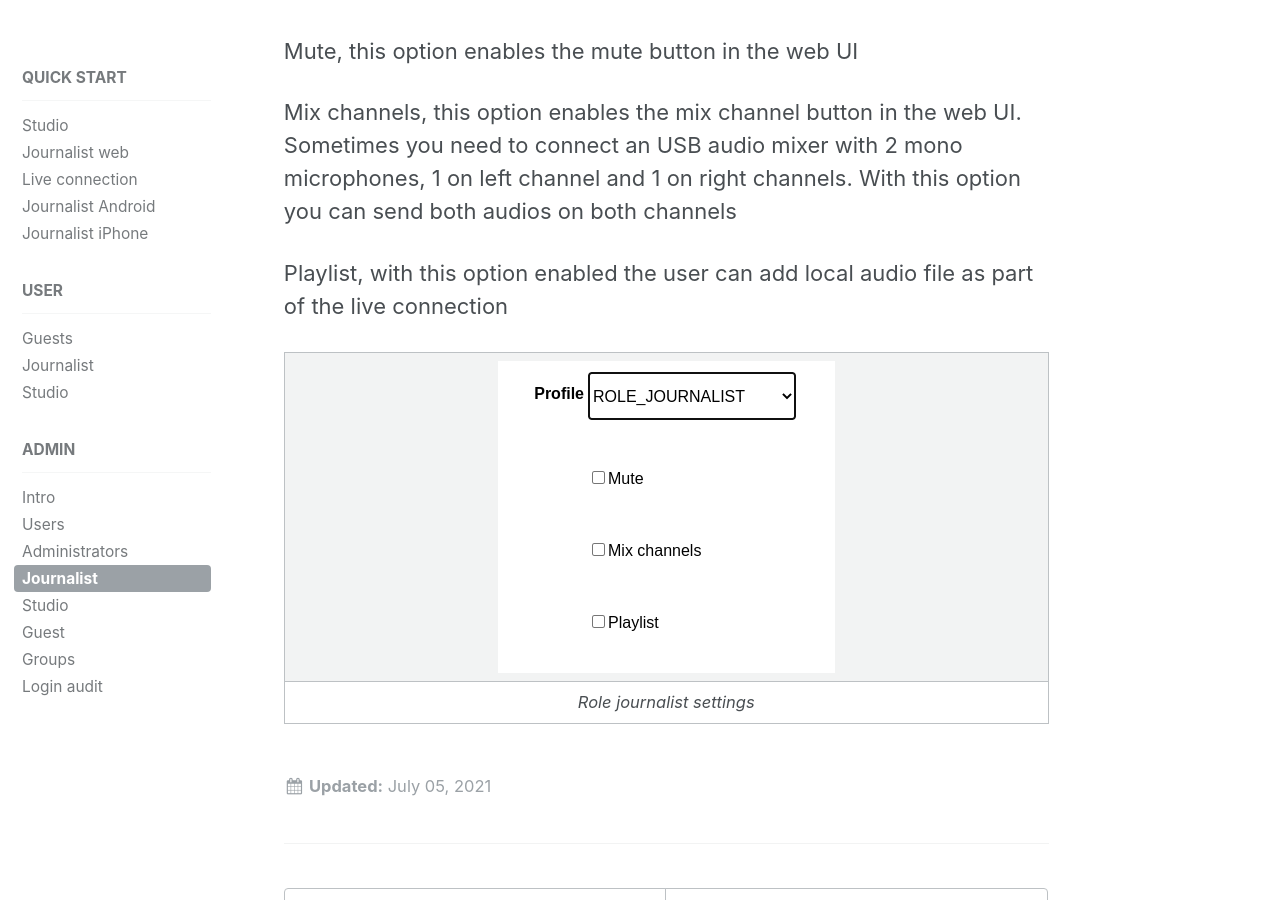
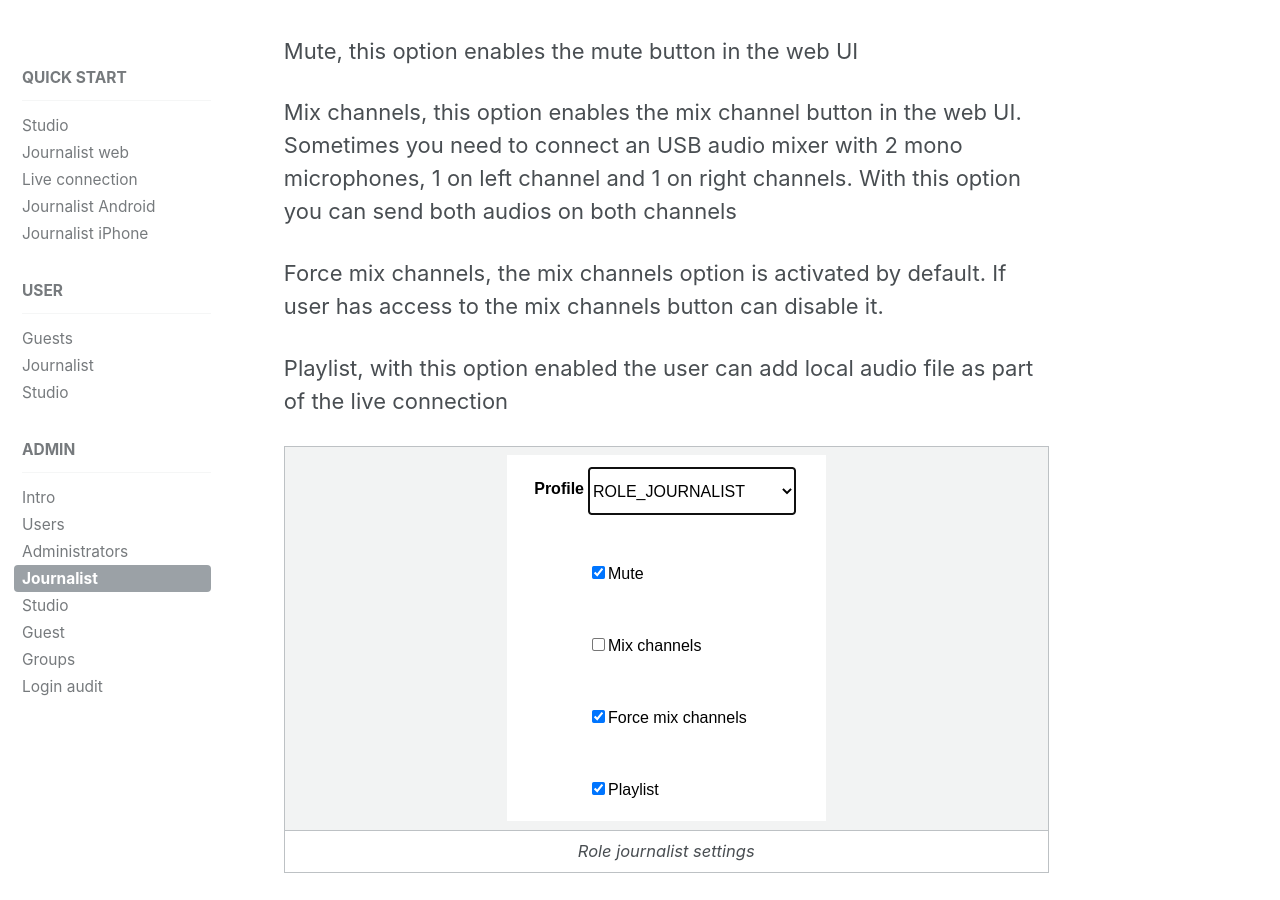
Before and after one commit to isthari/doc.broadcast.github.io, a Jekyll site: the page built from _en/admin-journalist.md, in a window 1280 px wide and 900 px high, scrolled down 317 px. Built offline with Jekyll 4.4.1, drawn with Linux system fonts in a browser that asks for light colours; our own code applies the rules of GitHub Pages for plain Markdown files.

Commit message:
journalist force mix channels

```diff
--- a/_en/admin-journalist.md
+++ b/_en/admin-journalist.md
@@ -15,6 +15,8 @@ Mute, this option enables the mute button in the web UI
 
 Mix channels, this option enables the mix channel button in the web UI. Sometimes you need to connect an USB audio mixer with 2 mono microphones, 1 on left channel and 1 on right channels. With this option you can send both audios on both channels
 
+Force mix channels, the mix channels option is activated by default. If user has access to the mix channels button can disable it.
+
 Playlist, with this option enabled the user can add local audio file as part of the live connection
 
 |![](/en/admin-journalist/general.png)|
```
Also changed, not shown: _en/admin-journalist/general.png.
